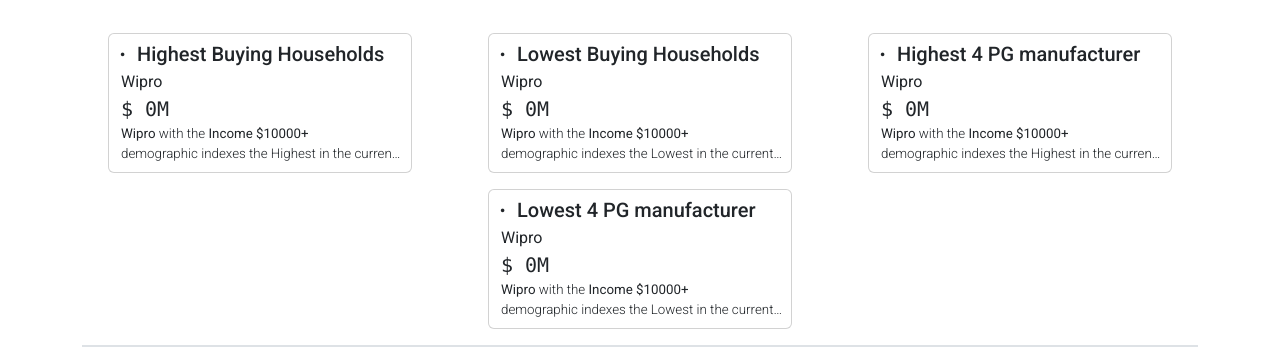
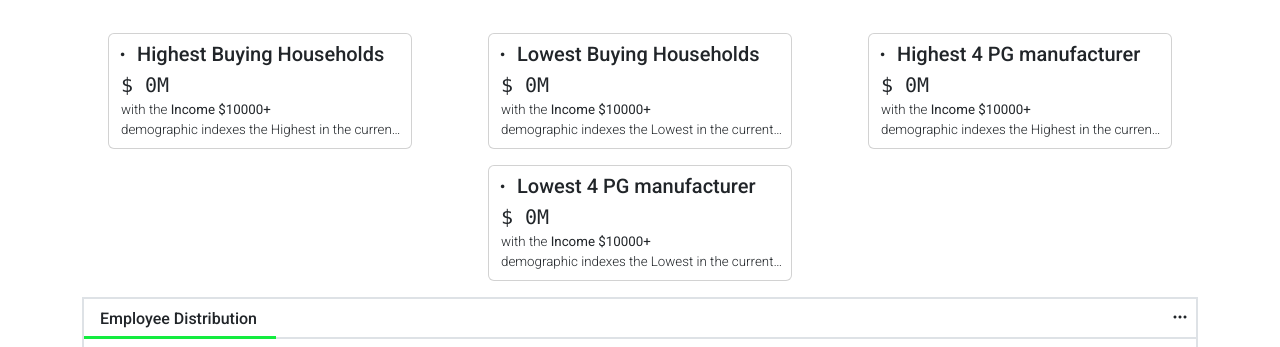
Before and after one commit to manojkumar-nielseniq/dtk-report-new, an Angular app: page /home in a window 1280 px wide. Shown: the part 214-561 px from the top of the page. Built offline with nearby package versions, Linux system fonts and the light colour scheme; no server answers.

Commit message:
Remove hardcoded companyName in cards

```diff
--- a/src/app/card-component/card-component.component.html
+++ b/src/app/card-component/card-component.component.html
@@ -8,7 +8,7 @@
     <h5 class="card-title ms-3 my-auto">
       {{dataType}} {{buyingType || manufacturerName}}
     </h5>
-    <p class="card-text mt-1 mb-0">Wipro{{companyName}}</p>
+    <p class="card-text mt-1 mb-0">{{companyName}}</p>
     <samp class="fs-5" *ngIf="incomeNum !== 999999; else zeroValueBlock">
 
       $ {{incomeNum}}M
@@ -19,7 +19,7 @@
       </samp>
     </ng-template>
     <p class="lead">
-      <strong>Wipro{{companyName}}</strong> with the <strong>Income $10000+</strong>
+      <strong>{{companyName}}</strong> with the <strong>Income $10000+</strong>
     </p>
     <p class="lead desc">
       demographic indexes the {{dataType}} in the current period
```
